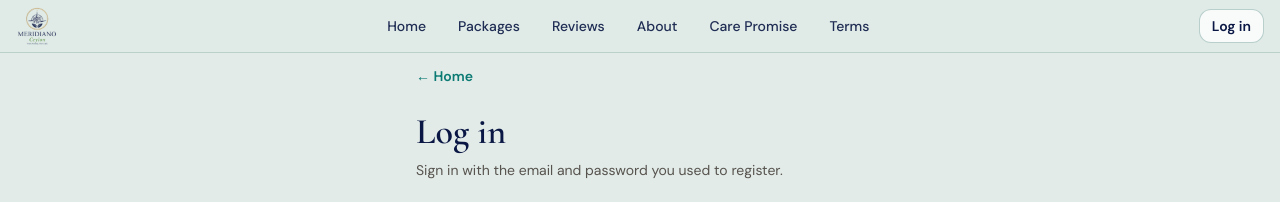
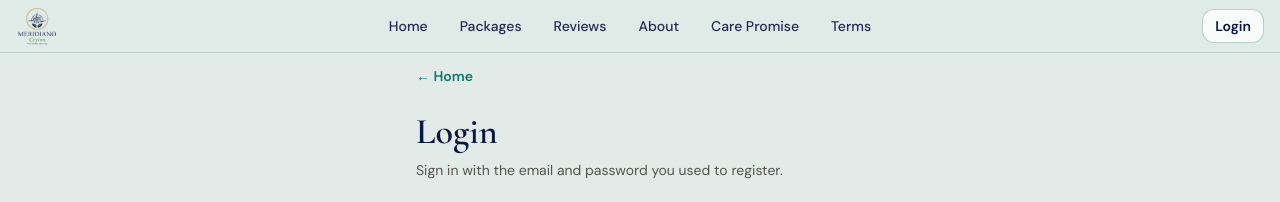
Before and after one commit to PinsaraKWeerasinghe/Meridiano_Ceylon, a Next.js app: page /login in a window 1280 px wide. Shown: the top 202 px of the page. Built offline with nearby package versions, Linux system fonts and the light colour scheme; no server answers.

Commit message:
adeed login

```diff
--- a/app/login/page.tsx
+++ b/app/login/page.tsx
@@ -3,7 +3,7 @@ import Link from "next/link";
 import { LoginForm } from "@/components/auth/LoginForm";
 
 export const metadata: Metadata = {
-  title: "Log in",
+  title: "Login",
   description: "Sign in to your Meridiano Ceylon account.",
 };
 
@@ -18,7 +18,7 @@ export default function LoginPage() {
           ← Home
         </Link>
         <h1 className="mt-6 font-serif text-3xl font-semibold text-forest sm:text-4xl">
-          Log in
+          Login
         </h1>
         <p className="mt-2 text-sm text-stone-600">
           Sign in with the email and password you used to register.
--- a/app/register/page.tsx
+++ b/app/register/page.tsx
@@ -15,7 +15,7 @@ export default function RegisterPage() {
           href="/login"
           className="text-sm font-semibold text-lagoon underline-offset-4 transition hover:text-lagoon/80 hover:underline"
         >
-          ← Log in
+          ← Login
         </Link>
         <h1 className="mt-6 font-serif text-3xl font-semibold text-forest sm:text-4xl">
           Create account
--- a/components/auth/AuthNav.tsx
+++ b/components/auth/AuthNav.tsx
@@ -65,7 +65,7 @@ export function AuthNav() {
       href="/login"
       className="rounded-lg border border-gold/30 bg-white/80 px-3 py-1.5 text-xs font-semibold text-forest transition hover:bg-gold/10 md:text-sm"
     >
-      Log in
+      Login
     </Link>
   );
 }
```
